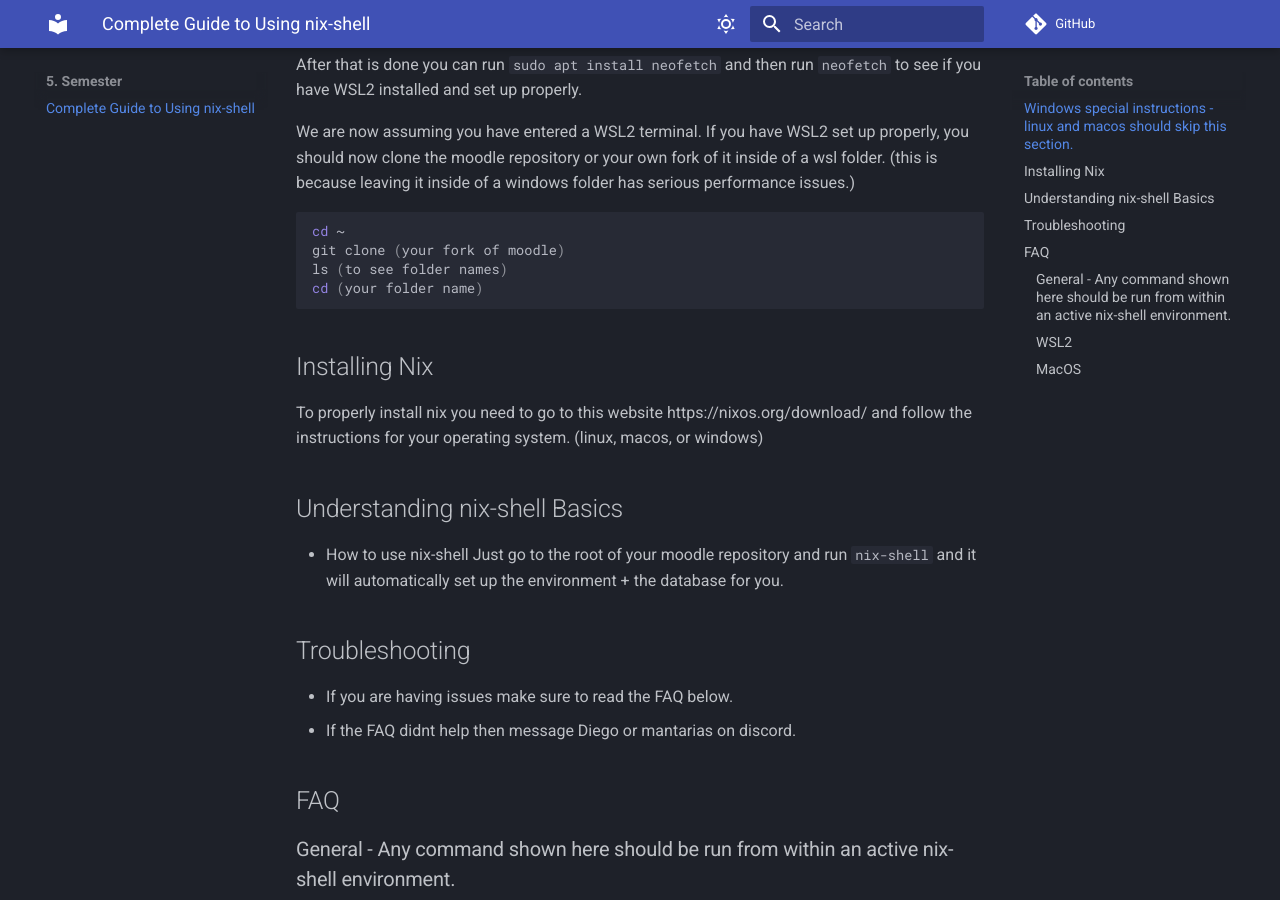
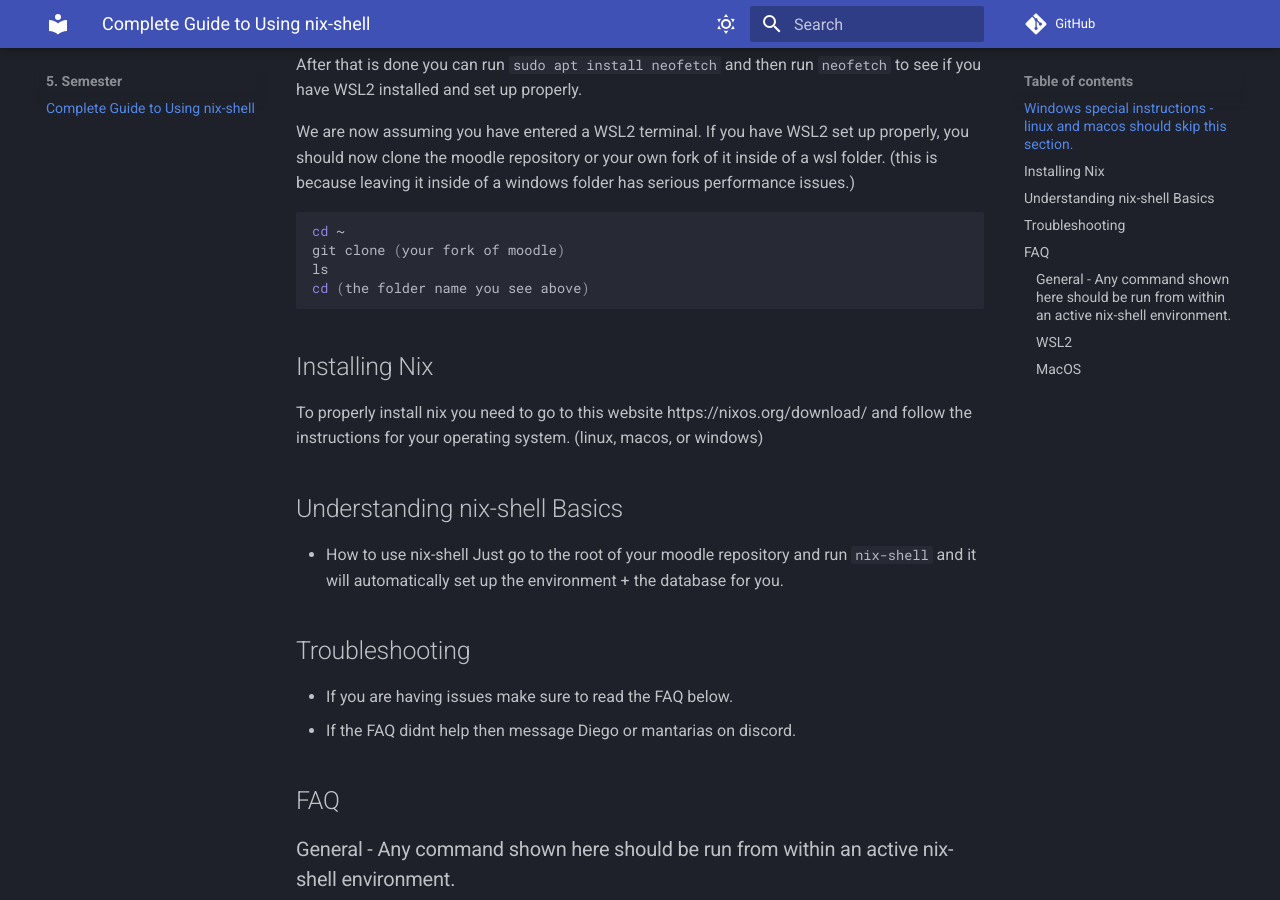
Before and after one commit to DeeKahy/UniNotes, an MkDocs documentation site: the page built from docs/5. Semester/index.md, in a window 1280 px wide and 900 px high, scrolled down 329 px. Built offline with MkDocs 1.6.1 and Material for MkDocs 9.7.7, drawn with Linux system fonts in a browser that asks for light colours; comment, search, counter and statistics services are not loaded.

Commit message:
Update index.md

````diff
--- a/docs/5. Semester/index.md
+++ b/docs/5. Semester/index.md
@@ -11,8 +11,8 @@
 ```bash
 cd ~
 git clone (your fork of moodle)
-ls (to see folder names)
-cd (your folder name)
+ls
+cd (the folder name you see above)
 ```
 
 ## Installing Nix
````
